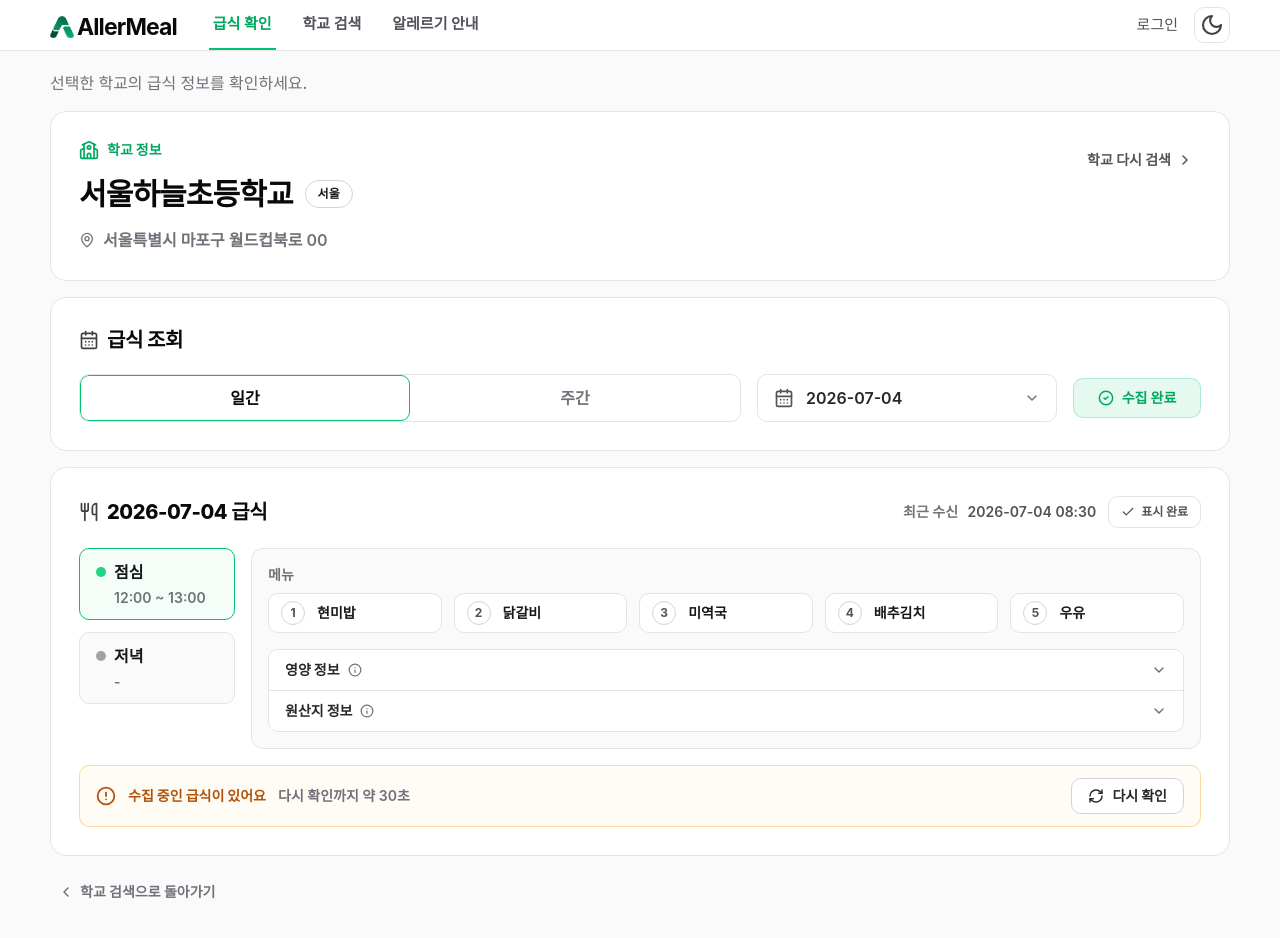
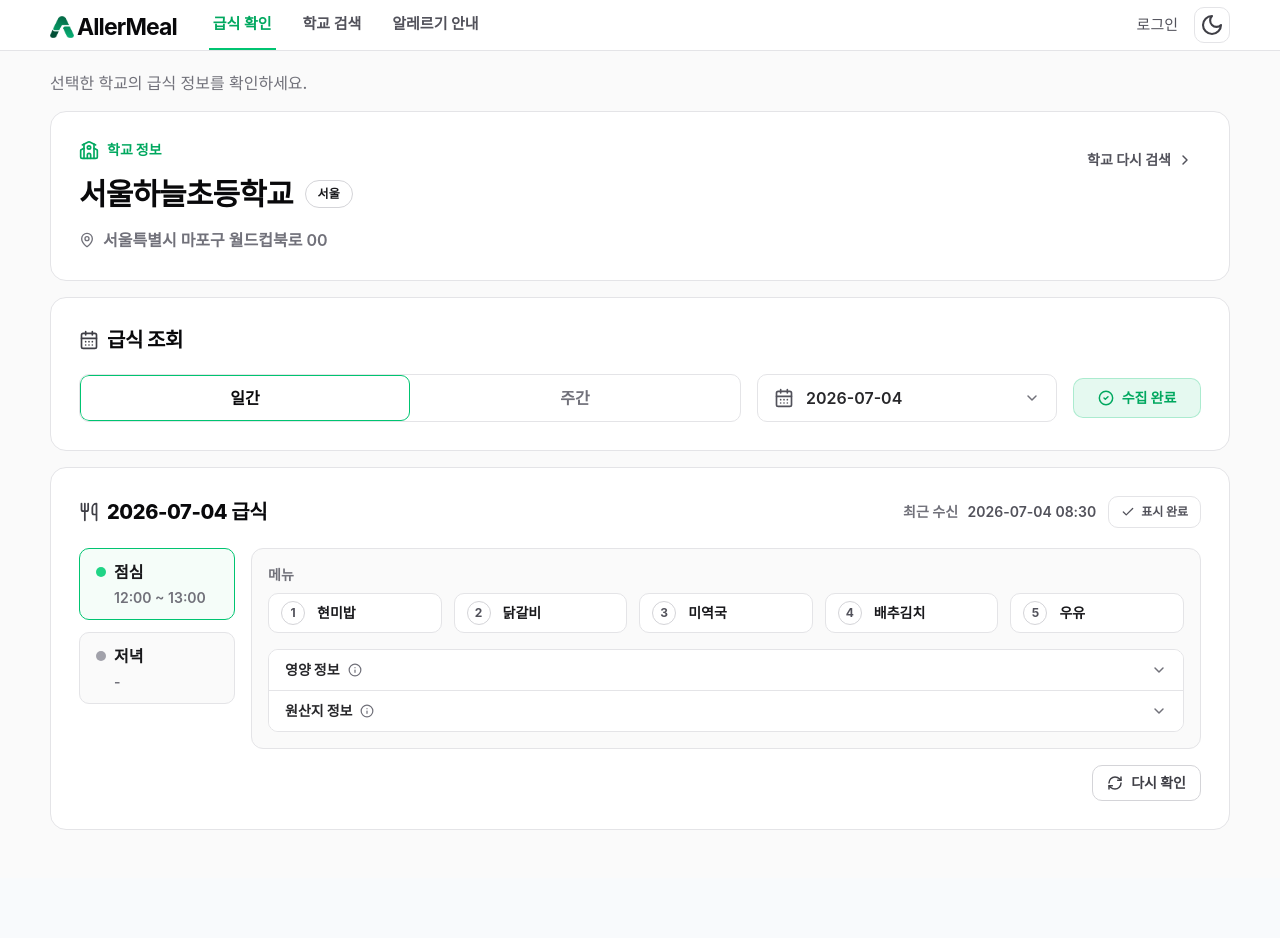
Before and after one commit to wowddok99/aller-meal-fe, a Next.js app: page /schools/1/meals in a window 1280 px wide. Shown: the top 938 px of the page. After the commit the page ends 878 px from the top, so only its background shows below. Built offline with nearby package versions, Linux system fonts and the light colour scheme; a web font is replaced by a local one.

Commit message:
fix: 급식 상세 수동 새로고침 UI 정리
- 수집 안내 카드를 제거하고 다시 확인 액션만 유지
- 다시 확인 버튼에 전용 안내 툴팁을 추가
- 중복된 학교 검색 복귀 링크를 제거

```diff
--- a/src/components/public/school-meals/public-school-meals-page.tsx
+++ b/src/components/public/school-meals/public-school-meals-page.tsx
@@ -1,12 +1,10 @@
 "use client";
 
 import {
-  AlertCircle,
   CalendarDays,
   Check,
   CheckCircle2,
   ChevronDown,
-  ChevronLeft,
   ChevronRight,
   Info,
   MapPin,
@@ -352,19 +350,12 @@ export function PublicSchoolMealsPage({ schoolId }: PublicSchoolMealsPageProps)
             </div>
           </div>
 
-          <div className="mt-4 flex flex-col gap-3 rounded-[10px] border border-amber-500/35 bg-amber-500/[0.04] px-4 py-3 text-amber-700 dark:text-amber-400 sm:flex-row sm:items-center sm:justify-between">
-            <div className="flex min-w-0 items-center gap-3">
-              <AlertCircle className="h-5 w-5 shrink-0" strokeWidth={2.2} />
-              <p className="text-sm font-extrabold">
-                {isRefreshing ? "급식 정보를 다시 확인하고 있어요" : "수집 중인 급식이 있어요"}
-              </p>
-              <span className="hidden text-sm font-semibold text-zinc-500 dark:text-zinc-400 sm:inline">
-                다시 확인까지 약 30초
-              </span>
-            </div>
+          <div className="mt-4 flex justify-end">
+            <div className="group relative">
               <button
                 type="button"
-              className="inline-flex h-9 items-center justify-center gap-2 rounded-[10px] border border-zinc-300 bg-white px-4 text-sm font-extrabold text-zinc-800 transition-colors hover:border-zinc-400 hover:bg-zinc-50 focus:outline-none focus-visible:ring-2 focus-visible:ring-mint-500 dark:border-zinc-700 dark:bg-[#101419] dark:text-zinc-100 dark:hover:border-zinc-600 dark:hover:bg-zinc-900"
+                aria-describedby="meal-refresh-help"
+                className="inline-flex h-9 items-center justify-center gap-2 rounded-[10px] border border-zinc-300 bg-white px-3.5 text-sm font-bold text-zinc-700 transition-colors hover:border-zinc-400 hover:bg-zinc-50 focus:outline-none focus-visible:ring-2 focus-visible:ring-mint-500 dark:border-zinc-700 dark:bg-[#101419] dark:text-zinc-200 dark:hover:border-zinc-600 dark:hover:bg-zinc-900"
                 onClick={handleRefresh}
               >
                 <RefreshCw
@@ -373,18 +364,11 @@ export function PublicSchoolMealsPage({ schoolId }: PublicSchoolMealsPageProps)
                 />
                 다시 확인
               </button>
+              <span id="meal-refresh-help" role="tooltip" className="pointer-events-none absolute bottom-[calc(100%+0.6rem)] right-0 z-10 w-max max-w-60 rounded-lg bg-zinc-900 px-3 py-2 text-xs font-medium leading-5 text-white opacity-0 shadow-lg shadow-zinc-950/15 transition-opacity duration-150 group-hover:opacity-100 group-focus-within:opacity-100 dark:bg-zinc-100 dark:text-zinc-900">학교가 제공하는 최신 급식 정보를 다시 불러옵니다.<span className="absolute -bottom-1.5 right-5 h-3 w-3 rotate-45 rounded-sm bg-zinc-900 dark:bg-zinc-100" /></span>
+            </div>
           </div>
         </Card>
 
-        <div className="flex justify-start">
-          <Link
-            href="/schools"
-            className="inline-flex h-10 items-center gap-1.5 rounded-[10px] px-2 text-sm font-bold text-zinc-500 transition-colors hover:text-zinc-950 dark:text-zinc-400 dark:hover:text-zinc-50"
-          >
-            <ChevronLeft className="h-4 w-4" strokeWidth={2.2} />
-            학교 검색으로 돌아가기
-          </Link>
-        </div>
       </div>
     </PublicPageShell>
   );
```
Lines whose indentation alone changed are shown as unchanged.
